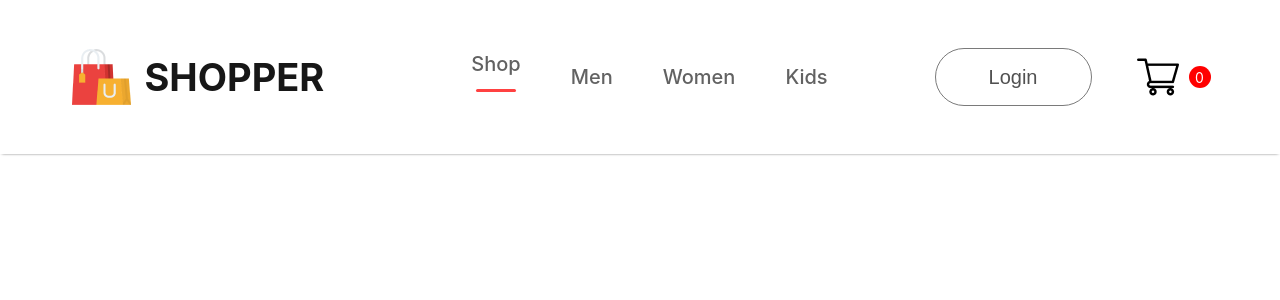
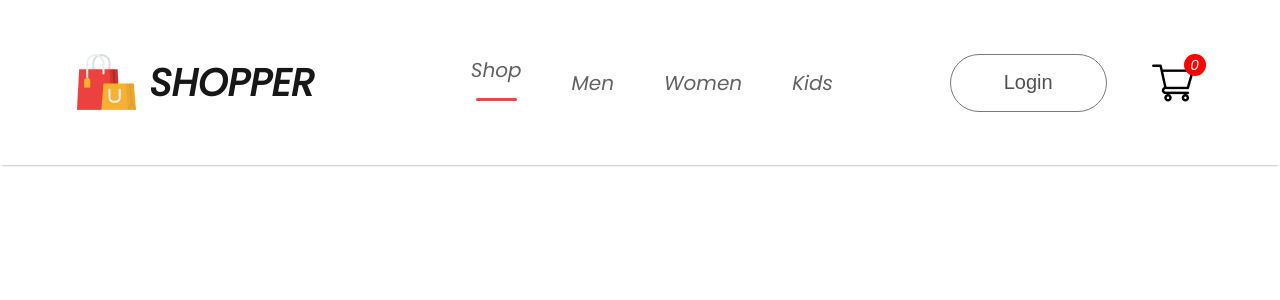
Before and after one commit to Rushikeshsasamkar/Shopper-front-end, a React (Create React App) app: page / in a window 1280 px wide. Shown: the top 300 px of the page. Built offline with nearby package versions, Linux system fonts and the light colour scheme.

Commit message:
designing navbar

```diff
--- a/public/index.html
+++ b/public/index.html
@@ -1,20 +1,21 @@
 <!DOCTYPE html>
 <html lang="en">
+
 <head>
   <meta charset="utf-8" />
   <link rel="icon" href="%PUBLIC_URL%/favicon.ico" />
   <meta name="viewport" content="width=device-width, initial-scale=1" />
   <meta name="theme-color" content="#000000" />
-    <meta
-      name="description"
-      content="Web site created using create-react-app"
-    />
+  <meta name="description" content="Web site created using create-react-app" />
   <link rel="apple-touch-icon" href="%PUBLIC_URL%/logo192.png" />
   <!--
       manifest.json provides metadata used when your web app is installed on a
       user's mobile device or desktop. See https://developers.google.com/web/fundamentals/web-app-manifest/
     -->
   <link rel="manifest" href="%PUBLIC_URL%/manifest.json" />
+  <link rel="preconnect" href="https://fonts.googleapis.com">
+  <link rel="preconnect" href="https://fonts.gstatic.com" crossorigin>
+  <link href="https://fonts.googleapis.com/css2?family=Poppins:ital@1&display=swap" rel="stylesheet">
   <!--
       Notice the use of %PUBLIC_URL% in the tags above.
       It will be replaced with the URL of the `public` folder during the build.
@@ -26,6 +27,7 @@
     -->
   <title>React App</title>
 </head>
+
 <body>
   <noscript>You need to enable JavaScript to run this app.</noscript>
   <div id="root"></div>
@@ -40,4 +42,5 @@
       To create a production bundle, use `npm run build` or `yarn build`.
     -->
 </body>
+
 </html>
--- a/src/Components/Navbar/Navbar.css
+++ b/src/Components/Navbar/Navbar.css
@@ -51,13 +51,13 @@
     gap: 45px;
 }
 
-.nav-login-cart button{
+.nav-login-cart button {
     width: 157px;
     height: 58px;
     outline: none;
     border: 1px solid #7a7a7a;
     border-radius: 75px;
-    color:#515151;
+    color: #515151;
     font-size: 20px;
     font-weight: 500;
     background-color: white;
@@ -65,21 +65,21 @@
 
 }
 
-.nav-login-cart button:active{
+.nav-login-cart button:active {
     background-color: #f3f3f3;
 
 }
 
-.nav-cart-count{
+.nav-cart-count {
     width: 22px;
     height: 22px;
     display: flex;
     justify-content: center;
     align-items: center;
     margin-left: -55px;
-    margin-left: -35px;
+    margin-top: -35px;
     border-radius: 11px;
     font-size: 14px;
-    background:red ;
+    background: red;
     color: white;
 }
--- a/src/Components/Navbar/Navbar.jsx
+++ b/src/Components/Navbar/Navbar.jsx
@@ -1,9 +1,11 @@
-import React from 'react'
+import { useState } from 'react'
 import './Navbar.css'
 import logo from '../Assets/logo.png'
 import cart_icon from '../Assets/cart_icon.png'
 
 export const Navbar = () => {
+
+    const [menu, setMenu] = useState("shop");
     return (
         <div className='navbar'>
             <div className='nav-logo'>
@@ -11,10 +13,10 @@
                 <p>SHOPPER</p>
             </div>
             <ul className="nav-menu">
-            <li>Shop<hr/></li>
-            <li>Men</li>
-            <li>Women</li>
-            <li>Kids</li>
+                <li onClick={() => { setMenu("shop") }}>Shop{menu === "shop" ? <hr /> : <></>}</li>
+                <li onClick={() => { setMenu("mens") }}>Men{menu === "mens" ? <hr /> : <></>}</li>
+                <li onClick={() => { setMenu("womens") }}>Women{menu === "womens" ? <hr /> : <></>}</li>
+                <li onClick={() => { setMenu("kids") }}>Kids{menu === "kids" ? <hr /> : <></>}</li>
             </ul>
 
             <div className="nav-login-cart">
--- a/src/index.css
+++ b/src/index.css
@@ -5,6 +5,7 @@
     sans-serif;
   -webkit-font-smoothing: antialiased;
   -moz-osx-font-smoothing: grayscale;
+  font-family: 'poppins';
 }
 
 code {
```
Lines whose indentation alone changed are shown as unchanged.
